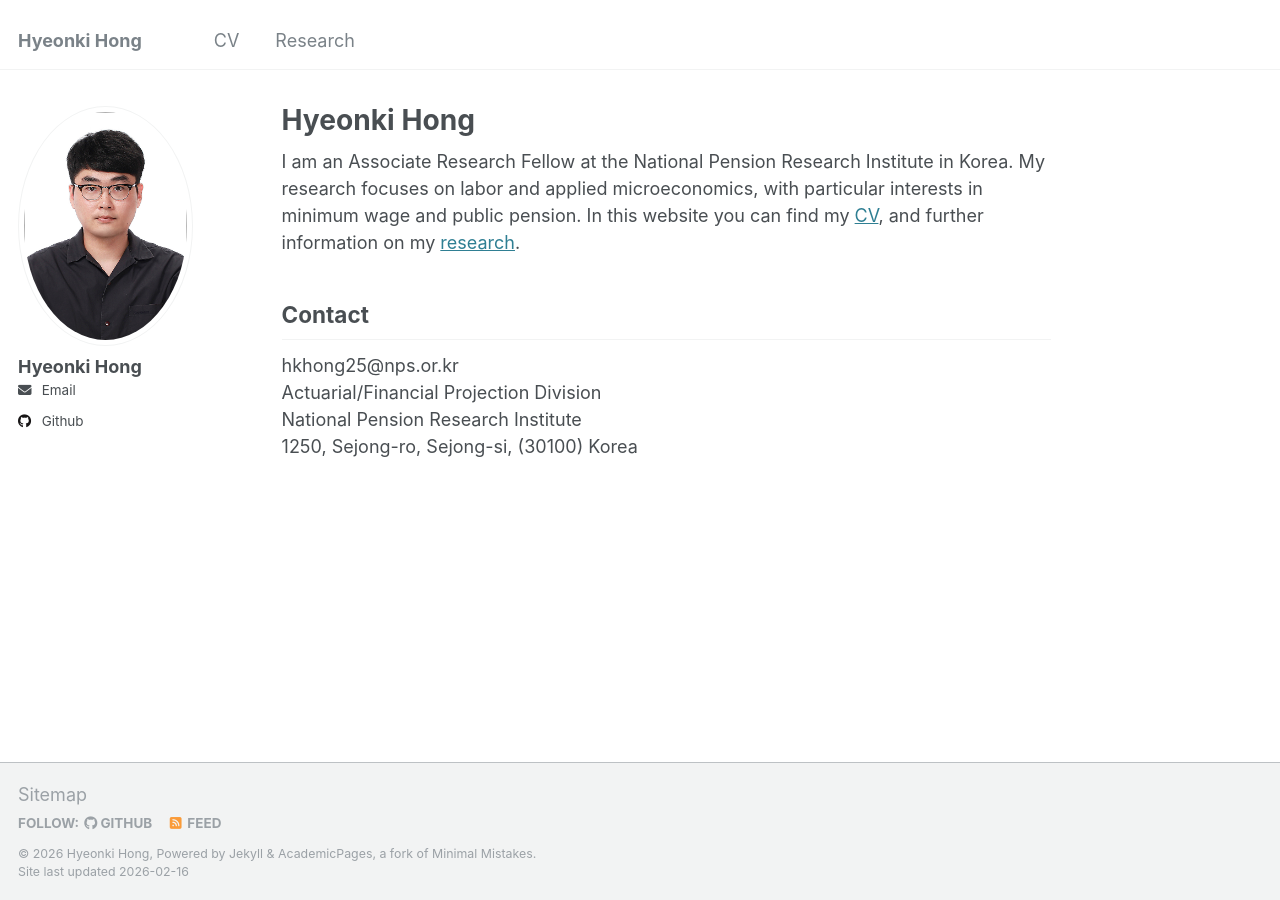
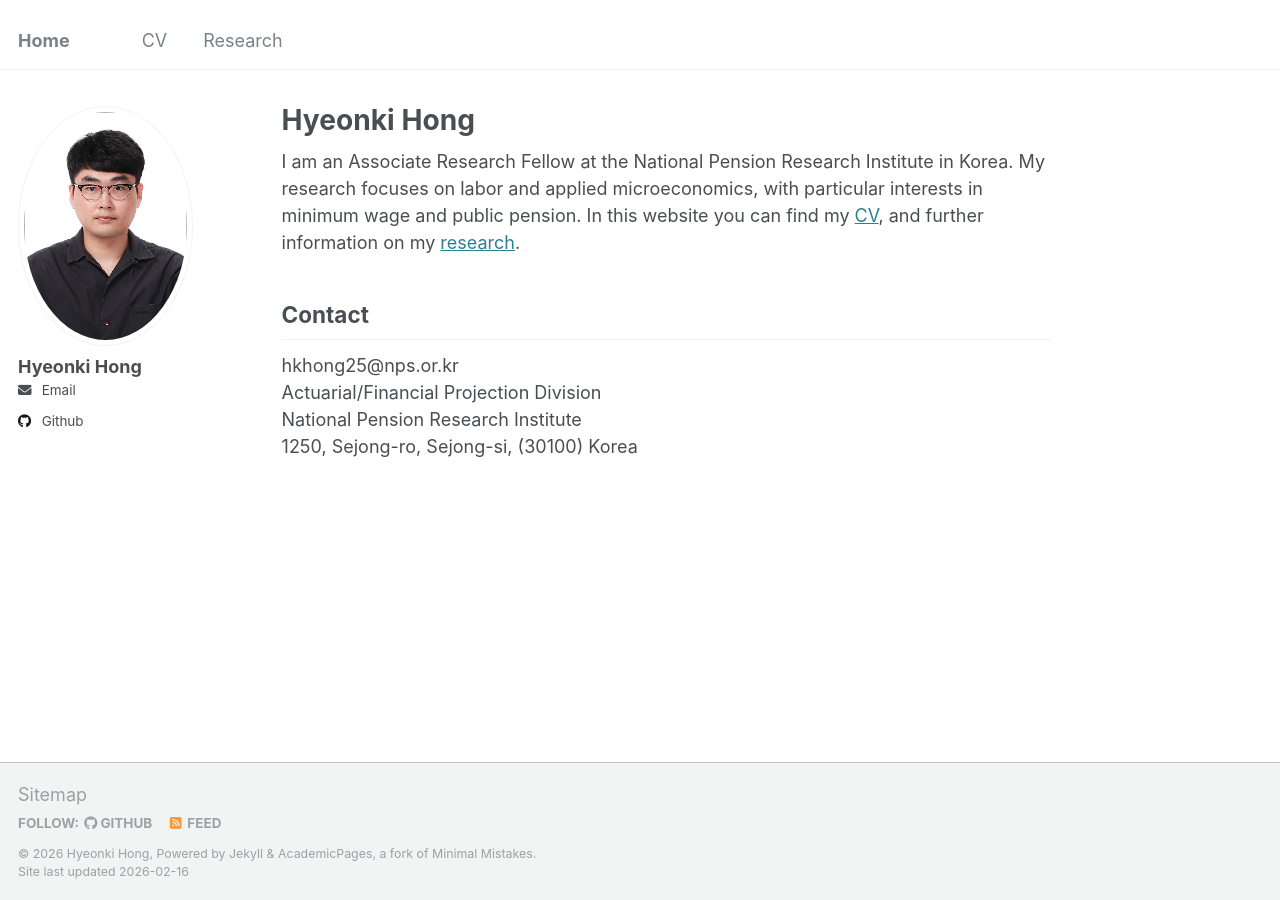
Before and after one commit to hyeonkihong/hyeonkihong.github.io, a Jekyll site: the page built from _pages/about.md, in a window 1280 px wide. Built offline with Jekyll 4.4.1, drawn with Linux system fonts in a browser that asks for light colours.

Commit message:
Update _config.yml

```diff
--- a/_config.yml
+++ b/_config.yml
@@ -8,7 +8,7 @@
 
 # Basic Site Settings
 locale                   : "en-US"
-title                    : "Hyeonki Hong"
+title                    : "Home"
 title_separator          : "-"
 name                     : &name "Hyeonki Hong"
 description              : &description "personal description"
```
